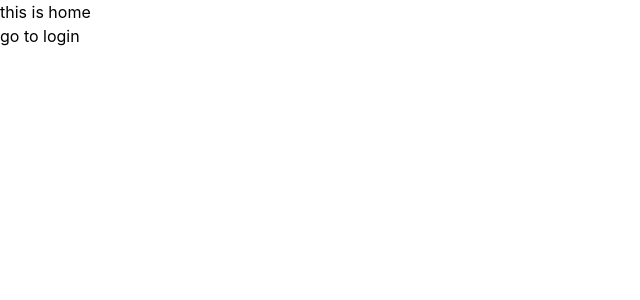
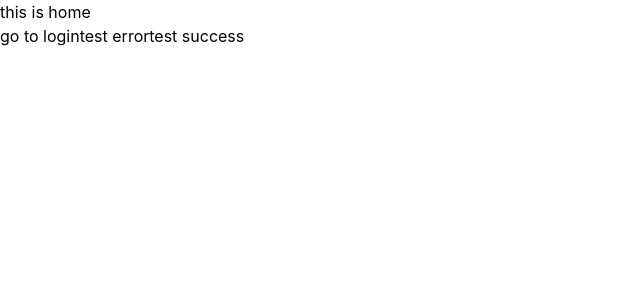
Before and after one commit to duynpce/banking-system-FE, a React (Vite) app: page / in a window 1280 px wide. Shown: the top 300 px of the page, without its empty margins (0-640 px from the left). Built offline with nearby package versions, Linux system fonts and the light colour scheme; no server answers.

Commit message:
feat: add loading animation for card when loading data
add LoadingSpinner to LoadingSpinner

```diff
--- a/src/home/Home.tsx
+++ b/src/home/Home.tsx
@@ -1,10 +1,26 @@
 import { Link } from "react-router"
+import { api } from "../utils/api"
+import { toast } from "react-toastify"
+
+// return 400 error --> to test error handling in api.ts
+const onTestError = async() => {
+  await api.get(`/v1/test/error`)
+}
+
+// return 200 success --> to test success handling in api.ts
+const onTestSuccess = async () => {
+  const res = await api.get<string>(`/v1/test/home`)
+  toast.success("API call successful: " + res)
+
+}
 
 const Home = () => {
   return (
     <div>
        <p>this is home</p>
        <Link to="/login" >go to login</Link>
+       <button onClick={onTestError}>test error</button>
+       <button onClick={onTestSuccess}>test success</button>
     </div>
 
   )
--- a/src/shared/component/Card.tsx
+++ b/src/shared/component/Card.tsx
@@ -1,17 +1,20 @@
 import clsx from "clsx";
+import LoadingSpinner from "./LoadingSpinner";
 
 type CardProps = {
+  isLoading?: boolean;
+  isFetching?: boolean;
   title: string;
   children?: React.ReactNode;
   innerClassName?: string;
  } & React.HTMLAttributes<HTMLDivElement>;
 
-const Card = ({ title, className, innerClassName, children, ...props }: CardProps) => {
+const Card = ({ title, className, innerClassName, children, isLoading, isFetching, ...props }: CardProps) => {
   return (
     <div className={clsx("flex flex-col gap-2", className)} {...props}>
       {title && <h2 className="text-xl font-semibold">{title}</h2>}
       <div className={clsx("p-4 rounded-3xl", innerClassName)}>
-        {children}
+        {isLoading || isFetching ? <LoadingSpinner /> : children}
       </div>
     </div>
   );
--- /dev/null
+++ b/src/shared/component/LoadingSpinner.tsx
@@ -0,0 +1,8 @@
+const LoadingSpinner = () => (
+  <div className="flex items-center justify-center p-4">
+    <div className="animate-spin rounded-full h-8 w-8 border-b-2 border-blue-600"></div>
+    <span className="ml-2 text-gray-600">Loading...</span>
+  </div>
+);
+
+export default LoadingSpinner;
```
